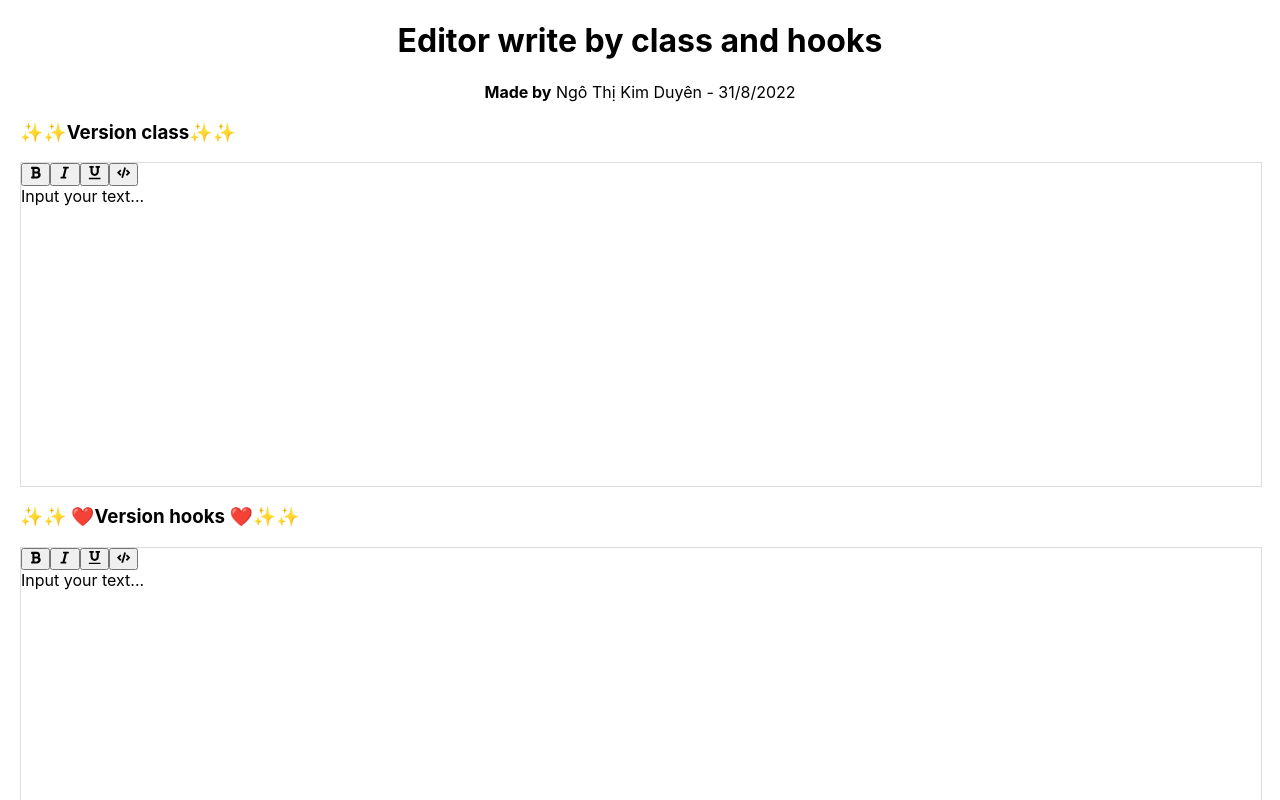
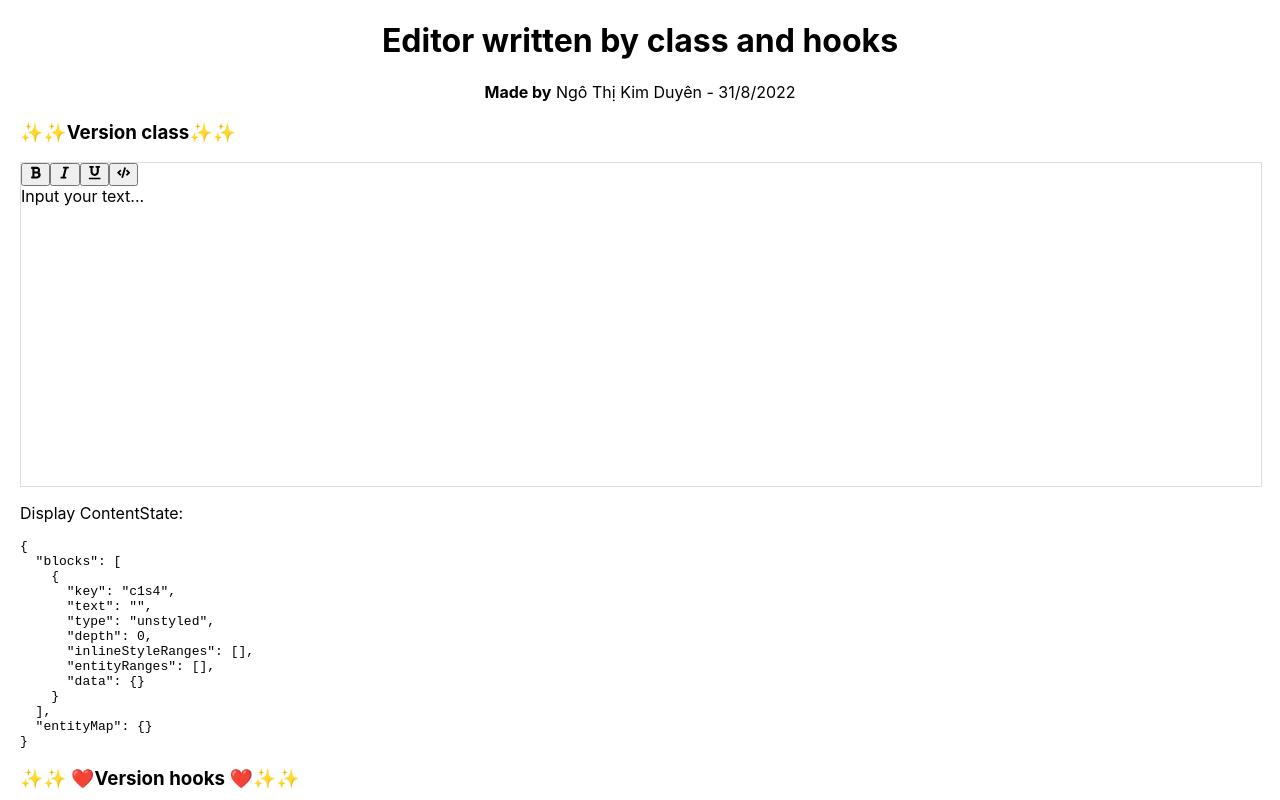
Before and after one commit to kim-duyen-frontend/demo-editor-draftjs, a React (Create React App) app: page / in a window 1280 px wide. Shown: the top 800 px of the page. Built offline with nearby package versions, Linux system fonts and the light colour scheme.

Commit message:
add convert contentState to json

```diff
--- a/src/App.js
+++ b/src/App.js
@@ -5,7 +5,7 @@ import EditorTextHook from "./components/EditorTextHook";
 const App = () => {
   return (
     <div className="App">
-      <h1 className="introduce">Editor write by class and hooks</h1>
+      <h1 className="introduce">Editor written by class and hooks</h1>
       <p className="author"><strong>Made by</strong> Ngô Thị Kim Duyên - 31/8/2022</p>
       <div className="container">
         <h3>✨✨Version class✨✨</h3>
--- a/src/components/EditorText.js
+++ b/src/components/EditorText.js
@@ -1,5 +1,5 @@
 import React, { Component } from 'react';
-import { Editor, EditorState, RichUtils } from 'draft-js';
+import { Editor, EditorState, RichUtils, convertToRaw } from 'draft-js';
 import { FaBold, FaItalic, FaUnderline, FaCode } from "react-icons/fa";
 
 class EditorText extends Component {
@@ -21,10 +21,14 @@ class EditorText extends Component {
         }
         return false;
     }
-
+    convertContentStateToJson() {
+        const { editorState } = this.state;
+        const contentState = editorState.getCurrentContent();
+        const raw = convertToRaw(contentState);
+        return JSON.stringify(raw, null, 2);
+    }
     render() {
         const { editorState } = this.state;
-
         return (
             <div className="container">
                 <div className="editorText">
@@ -43,7 +47,12 @@ class EditorText extends Component {
                         />
                     </div>
                 </div>
+                <p>Display ContentState:</p>
+                <pre>
+                    {this.convertContentStateToJson()}
+                </pre>
             </div>
+
         );
     }
 }
--- a/src/components/EditorTextHook.js
+++ b/src/components/EditorTextHook.js
@@ -1,5 +1,5 @@
 import { useState } from 'react';
-import { Editor, EditorState, RichUtils } from 'draft-js';
+import { convertToRaw, Editor, EditorState, RichUtils } from 'draft-js';
 import { FaBold, FaItalic, FaUnderline, FaCode } from "react-icons/fa";
 
 const EditorText = () => {
@@ -12,6 +12,11 @@ const EditorText = () => {
             return true;
         }
         return false;
+    }
+    const convertContentStateToJson = () => {
+        const contentState = editorState.getCurrentContent();
+        const raw = convertToRaw(contentState);
+        return JSON.stringify(raw, null, 2);
     }
     return (
         <div className="container">
@@ -31,7 +36,8 @@ const EditorText = () => {
                     />
                 </div>
             </div>
-
+            <p>Display ContentState:</p>
+            <pre>{convertContentStateToJson()}</pre>
         </div>
     );
 }
```
